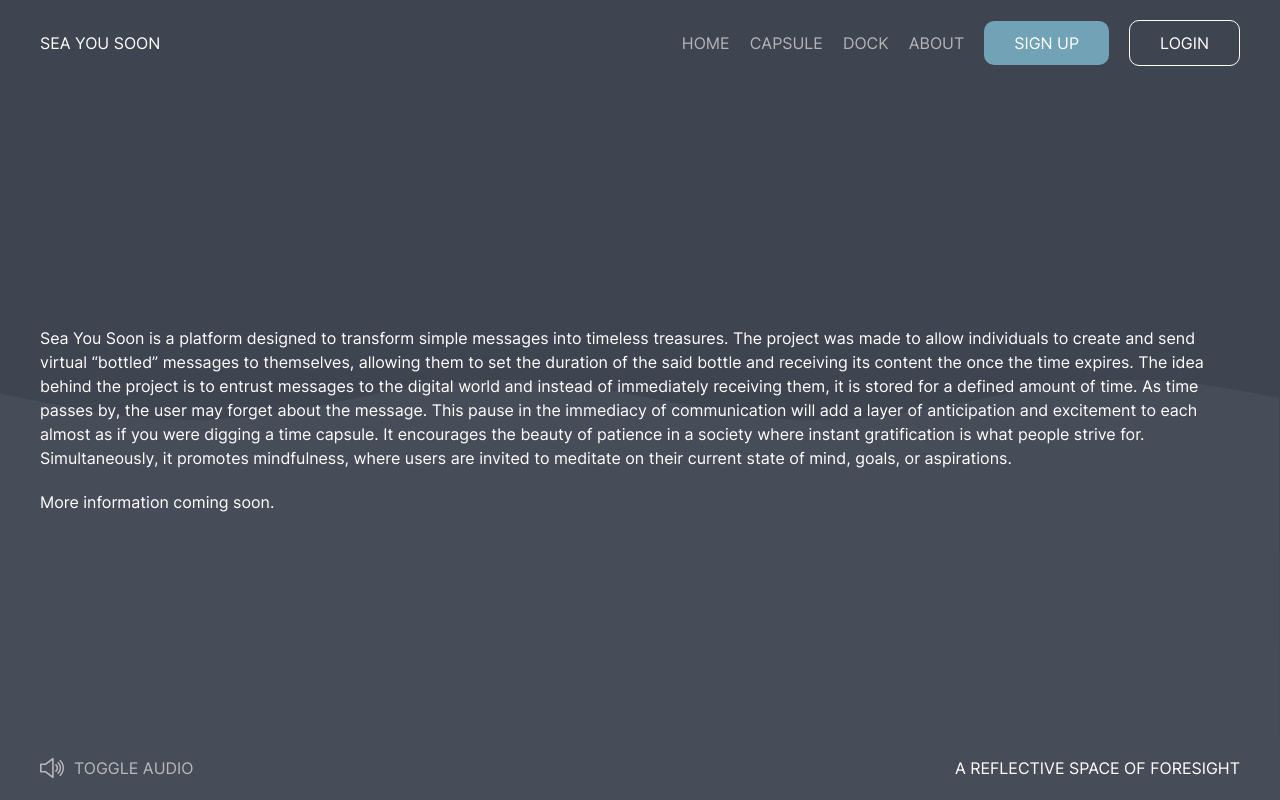
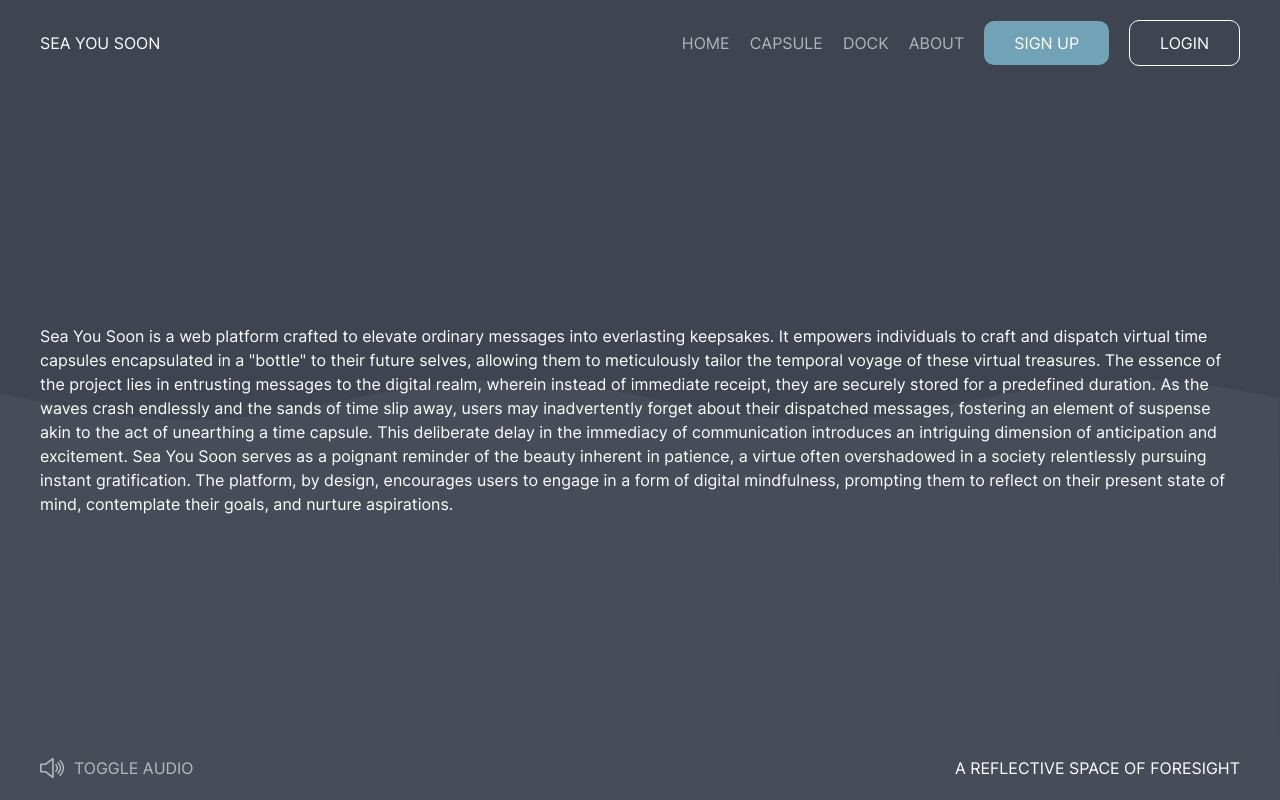
Before and after one commit to alexandermackinnon/seayousoon, a PHP site: page /about.php in a window 1280 px wide. Run offline with PHP 8.4, Linux system fonts and the light colour scheme; a stand-in replaces the project's code that opens the database connection.

Commit message:
Update project description

```diff
--- a/about.php
+++ b/about.php
@@ -27,16 +27,18 @@ ob_start();
     <!-- About Section -->
     <section class="about">
         <div class="about-ctn">
-            <p>Sea You Soon is a platform designed to transform simple messages into timeless treasures. The project
-                was made to allow individuals to create and send virtual “bottled” messages to themselves, allowing them
-                to set the duration of the said bottle and receiving its content the once the time expires. The idea
-                behind the project is to entrust messages to the digital world and instead of immediately receiving
-                them, it is stored for a defined amount of time. As time passes by, the user may forget about the
-                message. This pause in the immediacy of communication will add a layer of anticipation and excitement to
-                each almost as if you were digging a time capsule. It encourages the beauty of patience in a society
-                where instant gratification is what people strive for. Simultaneously, it promotes mindfulness, where
-                users are invited to meditate on their current state of mind, goals, or aspirations.</p><br>
-            <p>More information coming soon.</p>
+            <p>Sea You Soon is a web platform crafted to elevate ordinary messages into everlasting keepsakes. It
+                empowers individuals to craft and dispatch virtual time capsules encapsulated in a "bottle" to their
+                future selves, allowing them to meticulously tailor the temporal voyage of these virtual treasures. The
+                essence of the project lies in entrusting messages to the digital realm, wherein instead of immediate
+                receipt, they are securely stored for a predefined duration. As the waves crash endlessly and the sands
+                of time slip away, users may inadvertently forget about their dispatched messages, fostering an element
+                of suspense akin to the act of unearthing a time capsule. This deliberate delay in the immediacy of
+                communication introduces an intriguing dimension of anticipation and excitement. Sea You Soon serves as
+                a poignant reminder of the beauty inherent in patience, a virtue often overshadowed in a society
+                relentlessly pursuing instant gratification. The platform, by design, encourages users to engage in a
+                form of digital mindfulness, prompting them to reflect on their present state of mind, contemplate their
+                goals, and nurture aspirations.</p>
         </div>
     </section>
 
--- a/info.php
+++ /dev/null
@@ -1,3 +0,0 @@
-<?php
-    phpinfo();
-?>
```
